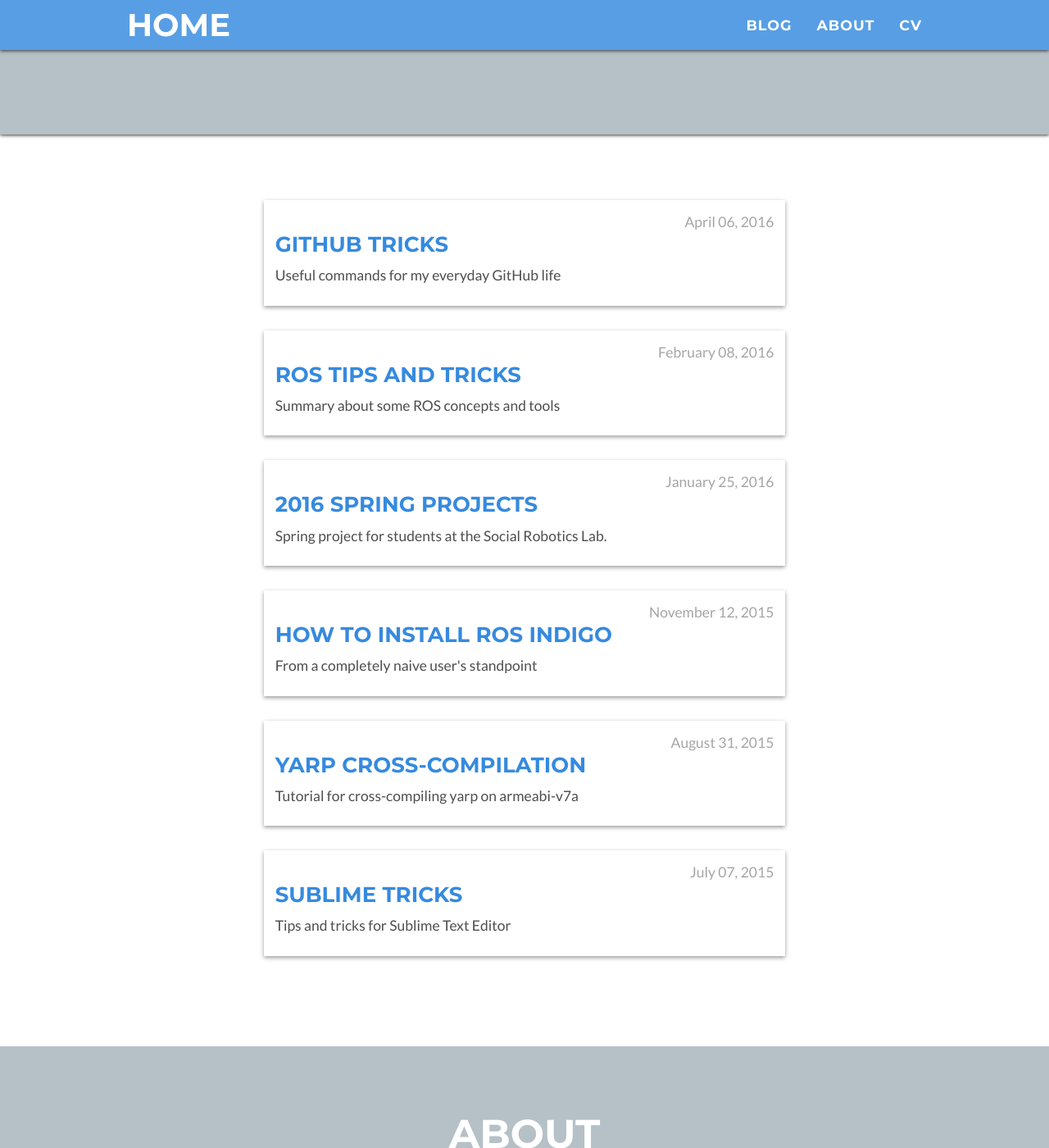
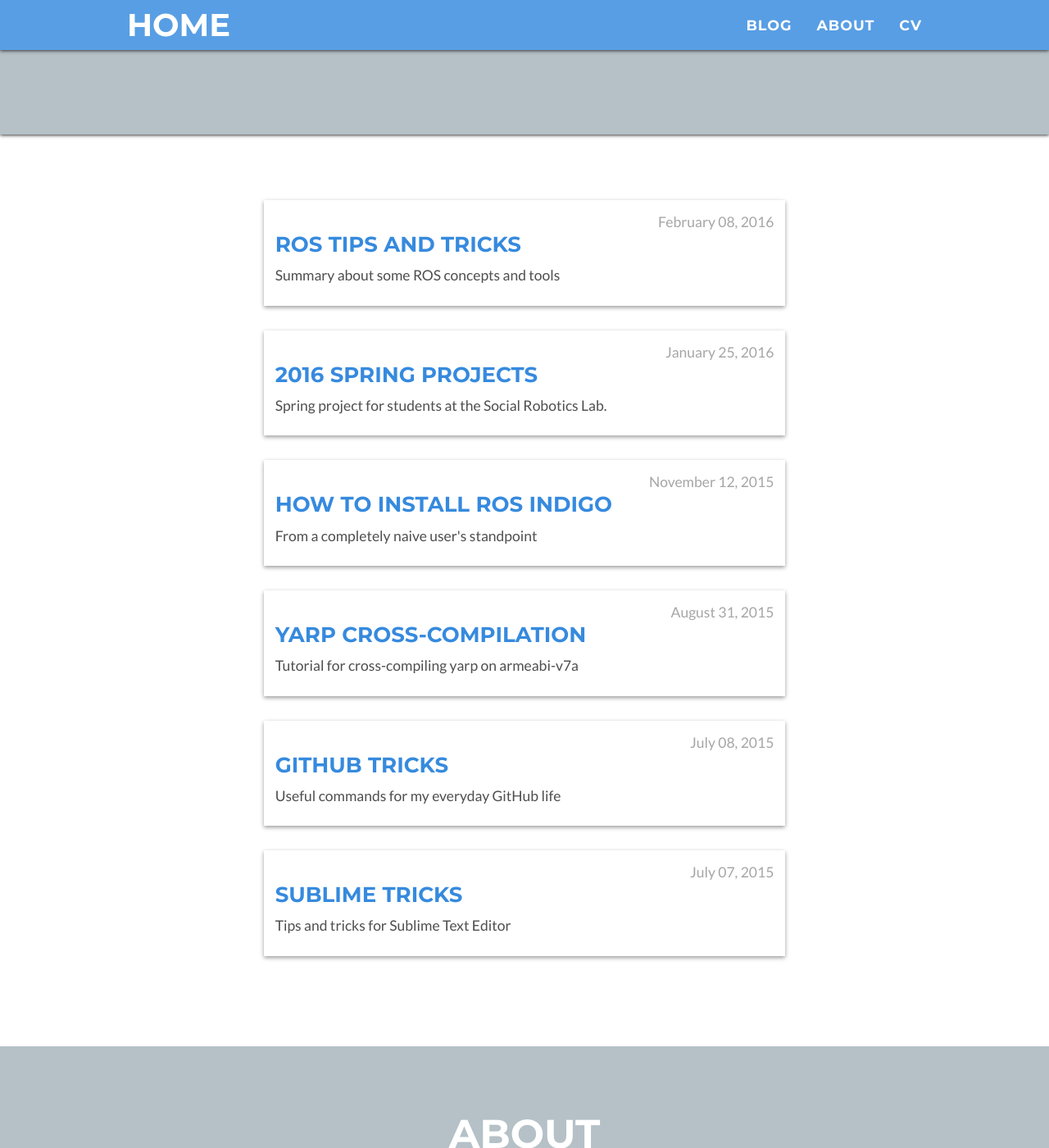
Before and after one commit to alecive/alecive.github.io, a Jekyll site: the page built from blog.html, in a window 1280 px wide and 1400 px high, scrolled down 683 px. Shown: the whole window at 82% size. Built offline with Jekyll 4.4.1, drawn with Linux system fonts in a browser that asks for light colours; some web fonts are replaced.

Commit message:
Minor fix to the date of the github tricks  page

```diff
--- a/_posts/blog/2015-07-08-GitHubTricks.md
+++ b/_posts/blog/2015-07-08-GitHubTricks.md
@@ -3,7 +3,7 @@ layout: post
 title: GitHub Tricks
 link:
 link-alt:
-date: 2016-04-06
+date: 2015-07-08
 category: blog
 description: Useful commands for my everyday GitHub life
 tags: [blog,how to,tutorial,github,git,tips and tricks]
```
